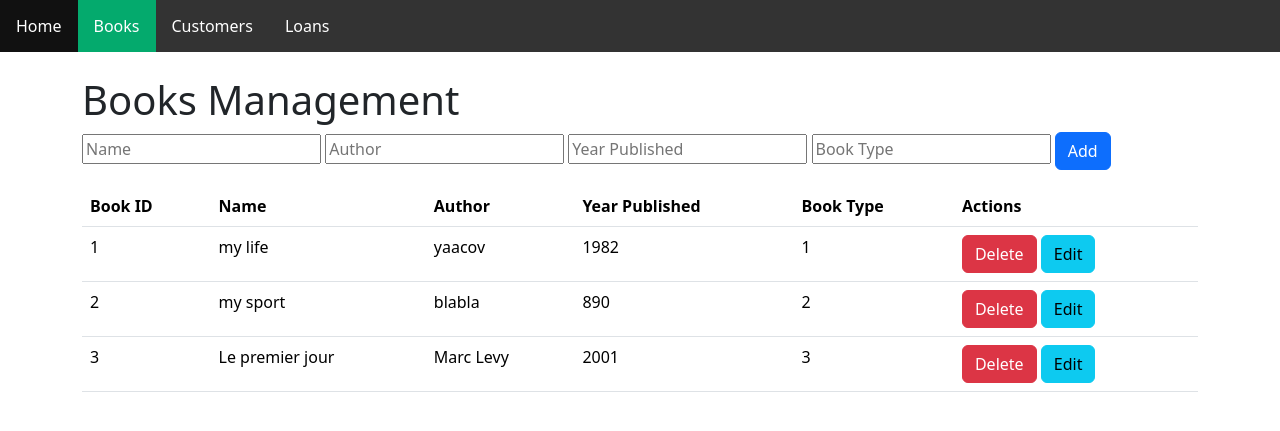
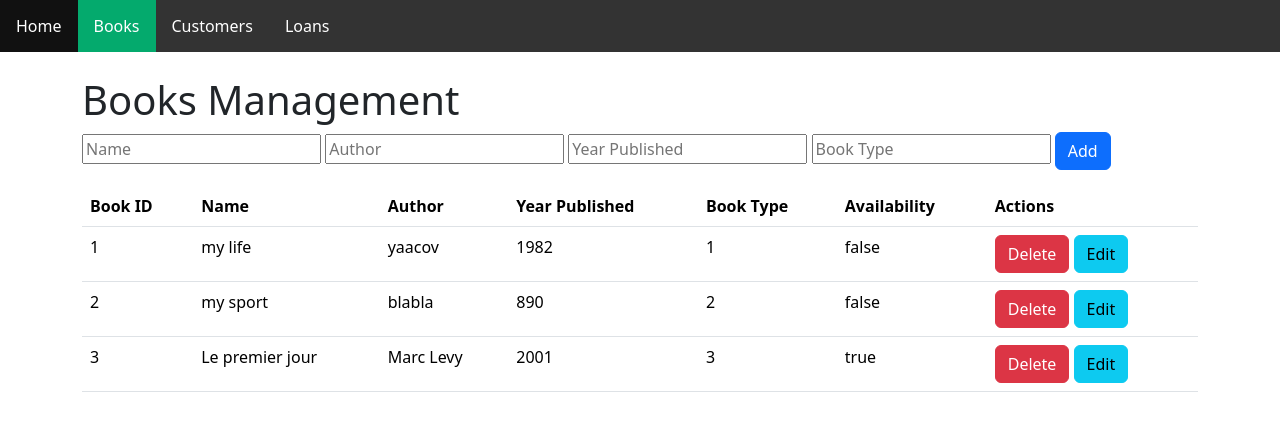
Before and after one commit to yaacovk10/table_with_crud, a Flask app: page /books in a window 1280 px wide. Shown: the top 431 px of the page. Run offline with Flask 3, Linux system fonts and the light colour scheme; data comes from the database, SQL or seed files in the repository; both versions use the stored data as it was after the commit; some libraries are stand-ins or nearby versions.

Commit message:
add listener to Book type,and remove uncessary code

```diff
--- a/project/books.py
+++ b/project/books.py
@@ -37,6 +37,7 @@ def get_books():
             'author': book.author,
             'year_published': book.year_published,
             'book_type': book.book_type,
+            'availability': book.availability
         })
     return json.dumps(books_data)
 
--- a/project/templates/books.html
+++ b/project/templates/books.html
@@ -30,6 +30,7 @@
                     <th>Author</th>
                     <th>Year Published</th>
                     <th>Book Type</th>
+                    <th>Availability</th>
                     <th>Actions</th>
                 </tr>
             </thead>
@@ -56,6 +57,7 @@
                         <td>${book.author}</td>
                         <td>${book.year_published}</td>
                         <td>${book.book_type}</td>
+                        <td>${book.availability}</td>
                         <td>
                             <button class='btn btn-danger' onClick='del_book(${book.id})'>Delete</button>
                             <button class='btn btn-info' onClick='edit_book(${book.id})'>Edit</button> <!-- Add an edit action -->
@@ -70,20 +72,33 @@
         const bookTypeElement = document.getElementById('book_type');
 
         yearPublishedElement.addEventListener('change', function () {
-            const yearPublishedValue = yearPublishedElement.value;
-            if (!/^\d+$/.test(yearPublishedValue)) {
-                alert('Year Published must be a valid number.');
-                yearPublishedElement.value = ''; // Clear the input
-            }
+            validateYearPublished(yearPublishedElement);
         });
 
         bookTypeElement.addEventListener('change', function () {
-            const bookTypeValue = bookTypeElement.value;
+            validateBookType(bookTypeElement);
+        })
+
+        function validateYearPublished(inputElement) {
+            const yearPublishedValue = inputElement.value;
+            if (!/^\d+$/.test(yearPublishedValue)) {
+                alert('Year Published must be a valid number.');
+                inputElement.value = ''; // Clear the input
+                return false
+            }
+            return true
+        }
+
+        function validateBookType(inputElement) {
+            const bookTypeValue = inputElement.value;
             if (bookTypeValue !== '1' && bookTypeValue !== '2' && bookTypeValue !== '3') {
                 alert('Book Type must be 1, 2, or 3.');
                 bookTypeElement.value = ''; // Clear the input
+                return false
             }
-        });
+            return true
+        }
+
 
         const clearFields = () => {
             const inputFields = ["name", "author", "year_published", "book_type"];
@@ -130,82 +145,7 @@
             }
         }
 
-        // async function edit_book_old(id) {
-        //     const row = document.getElementById(`book-${id}`);
-        //     const nameElement = row.cells[0];
-        //     const authorElement = row.cells[1];
-        //     const yearPublishedElement = row.cells[2];
-        //     const bookTypeElement = row.cells[3];
-        //     const delButton = row.cells[4].querySelector('.btn-info');
-        //     const editButton = row.cells[5].querySelector('.btn-info');
 
-        //     console.log("row:", row);
-        //     console.log("editButton:", editButton);
-
-        //     // Add this check to ensure editButton is not null
-        //     if (editButton) {
-        //         // Convert the row's cells into input fields
-        //         nameElement.innerHTML = `<input type="text" value="${nameElement.innerText}">`;
-        //         authorElement.innerHTML = `<input type="text" value="${authorElement.innerText}">`;
-        //         yearPublishedElement.innerHTML = `<input type="text" value="${yearPublishedElement.innerText}">`;
-        //         bookTypeElement.innerHTML = `<input type="text" value="${bookTypeElement.innerText}">`;
-
-        //         // Change the Edit button to Update
-        //         editButton.innerText = 'Update';
-        //         editButton.onclick = () => update_book(id, row); // Set the update function
-        //     } else {
-        //         console.error("editButton not found");
-        //     }
-
-
-        // }
-
-        // // Function to update a book
-        // async function update_book(id, row) {
-        //     const idElement = row.cells[0].querySelector('input');
-        //     const nameElement = row.cells[1].querySelector('input');
-        //     const authorElement = row.cells[2].querySelector('input');
-        //     const yearPublishedElement = row.cells[3].querySelector('input');
-        //     const bookTypeElement = row.cells[4].querySelector('input');
-
-        //     const idValue = idElement.value
-        //     const nameValue = nameElement.value;
-        //     const authorValue = authorElement.value;
-        //     const yearPublishedValue = yearPublishedElement.value;
-        //     const bookTypeValue = bookTypeElement.value;
-
-        //     if (!nameValue || !authorValue || !yearPublishedValue || !bookTypeValue) {
-        //         alert('Please fill in all fields');
-        //         return;
-        //     }
-
-        //     const bookData = {
-        //         name: nameValue,
-        //         author: authorValue,
-        //         year_published: yearPublishedValue,
-        //         book_type: bookTypeValue,
-        //     };
-        //     console.log(bookData)
-        //     axios.put(`${MY_SERVER}/update/${id}`, bookData)
-        //         .then(() => {
-        //             // Convert input fields back to plain text
-        //             nameElement.outerHTML = nameValue;
-        //             authorElement.outerHTML = authorValue;
-        //             yearPublishedElement.outerHTML = yearPublishedValue;
-        //             bookTypeElement.outerHTML = bookTypeValue;
-
-        //             // Change the Update button back to Edit
-        //             const editButton = row.cells[6].querySelector('.btn-info');
-        //             console.log("in update function")
-        //             editButton.innerText = 'Edit';
-        //             editButton.onclick = () => edit_book(id);
-
-        //             get_data();
-        //         })
-        //         .catch(err => {
-        //             console.error(err);
-        //         });
-        // }
 
         async function edit_book(id) {
             const row = document.getElementById(`book-${id}`);
@@ -232,7 +172,10 @@
                 // Validate 'year_published' input
                 const yearPublishedInput = row.cells[3].querySelector('input');
                 YearValidate = validateYearPublished(yearPublishedInput);
-                if (YearValidate) {
+
+                const bookTypeInput = row.cells[4].querySelector('input');
+                bookTypeValidate = validateBookType(bookTypeInput)
+                if (YearValidate && bookTypeValidate) {
                     axios
                         .put(`${MY_SERVER}/update/${id}`, data)
                         .then(() => {
@@ -252,15 +195,7 @@
             }
         }
 
-        function validateYearPublished(inputElement) {
-            const yearPublishedValue = inputElement.value;
-            if (!/^\d+$/.test(yearPublishedValue)) {
-                alert('Year Published must be a valid number.');
-                inputElement.value = ''; // Clear the input
-                return false
-            }
-            return true
-        }
+
         get_data();
     </script>
 </body>
--- a/project/templates/home.html
+++ b/project/templates/home.html
@@ -12,7 +12,7 @@
     <title>Home Page</title>
 </head>
 <body>
-    <h1>Welcome to the Home Page</h1>
+    <h1>Welcome to the Library</h1>
     <!-- Add content for your home page -->
     <p>This is the home page content.</p>
     <!-- You can add links to other pages if needed -->
```
Also changed, not shown: instance/library.sqlite3.
